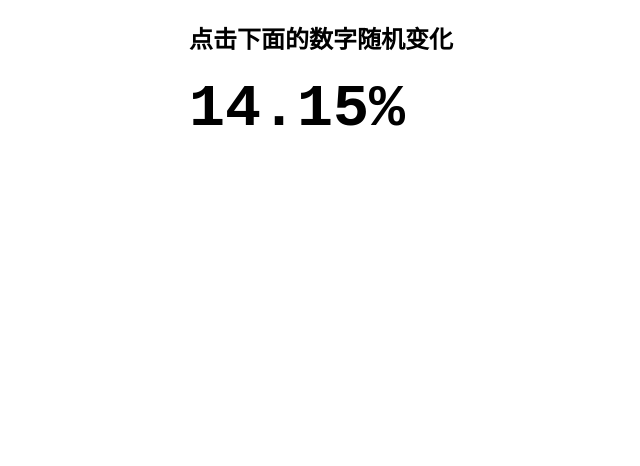
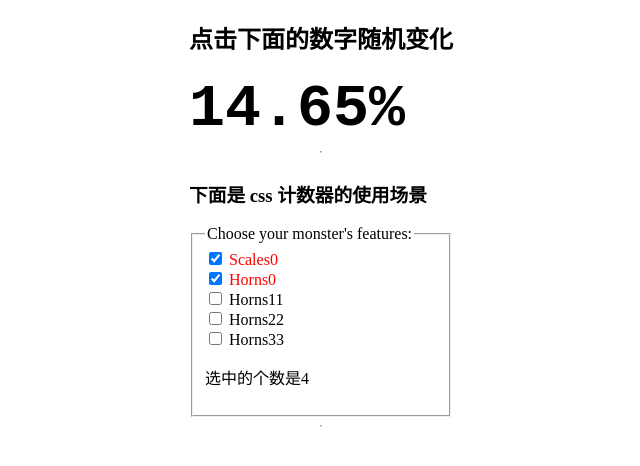
Before and after one commit to 904755879/css-demo, a plain HTML site: page count-to/count.html in a window 1280 px wide. Shown: the whole page, without its empty margins (319-959 px from the left). Drawn offline with Linux system fonts and the light colour scheme.

Commit message:
计数器用法

```diff
--- a/count-to/count.css
+++ b/count-to/count.css
@@ -24,17 +24,50 @@ html,body{
 }
 
 count{
-  --persent: .14159;
+  --persent: .14659;
   font-size: 60px;
   font-weight: bolder;
   font-family: 'Courier New', Courier, monospace;
   --百分比: calc(var(--persent) * 100) ;
   --整数: calc(var(--百分比) - .5);
+  /* calc() 计算的值为整数，四舍五入 故 - 0.5 */
   --小数:calc((var(--百分比) - var(--整数)) * 100 - .5 + .01);
   counter-reset: 整数 var(--整数) 小数 var(--小数);
   transition: --整数 3s, --小数 3s;
 }
 
+/* count:active::after{
+  color: yellow;
+  counter-increment: 百分比 2;
+} */
 count::after{
   content: counter(整数) "." counter(小数, decimal-leading-zero) "%";
 }
+
+/* decimal-leading-zero : 补零 */
+/* upper-roman 大写罗马数字 */
+
+
+
+/* ！！！定义counter 的时候应该注意作用域 */
+
+input:checked + label{
+  color: red;
+  counter-increment: 选中个数 2;
+}
+#howMany::after{
+  content: counter(选中个数);
+
+}
+
+fieldset{
+  counter-reset: 个数 0 选中个数 0;
+
+}
+
+label{
+  counter-increment: 个数 1;
+}
+label::after{
+  content: counter(个数);
+}
--- a/count-to/count.html
+++ b/count-to/count.html
@@ -2,7 +2,7 @@
  * @Author: pft 904755879@qq.com
  * @Date: 2023-01-06 16:24:30
  * @LastEditors: pft 904755879@qq.com
- * @LastEditTime: 2023-01-06 17:00:27
+ * @LastEditTime: 2023-01-06 20:34:22
  * @FilePath: /css-demo/count-to/count.html
  * @Description: 这是默认设置,请设置`customMade`, 打开koroFileHeader查看配置 进行设置: https://github.com/OBKoro1/koro1FileHeader/wiki/%E9%85%8D%E7%BD%AE
 -->
@@ -18,6 +18,41 @@
 <body>
   <h2>点击下面的数字随机变化</h2>
   <count id="count" title="点我一下你试试"></count>
+
+  <hr>
+
+  <h3>下面是 css 计数器的使用场景</h3>
+  <fieldset>
+    <legend>Choose your monster's features:</legend>
+    <div>
+      <input type="checkbox" id="scales" name="scales" checked>
+      <label for="scales">Scales</label>
+    </div>
+
+    <div>
+      <input type="checkbox" id="horns" name="horns" checked>
+      <label for="horns">Horns</label>
+    </div>
+
+    <div>
+      <input type="checkbox" id="horns1" name="horns1">
+      <label for="horns1">Horns1</label>
+    </div>
+
+    <div>
+      <input type="checkbox" id="horns2" name="horns2">
+      <label for="horns2">Horns2</label>
+    </div>
+
+    <div>
+      <input type="checkbox" id="horns3" name="horns3">
+      <label for="horns3">Horns3</label>
+    </div>
+
+    <p id="howMany">选中的个数是</p>
+  </fieldset>
+
+  <hr>
 </body>
 
 <script>
```
